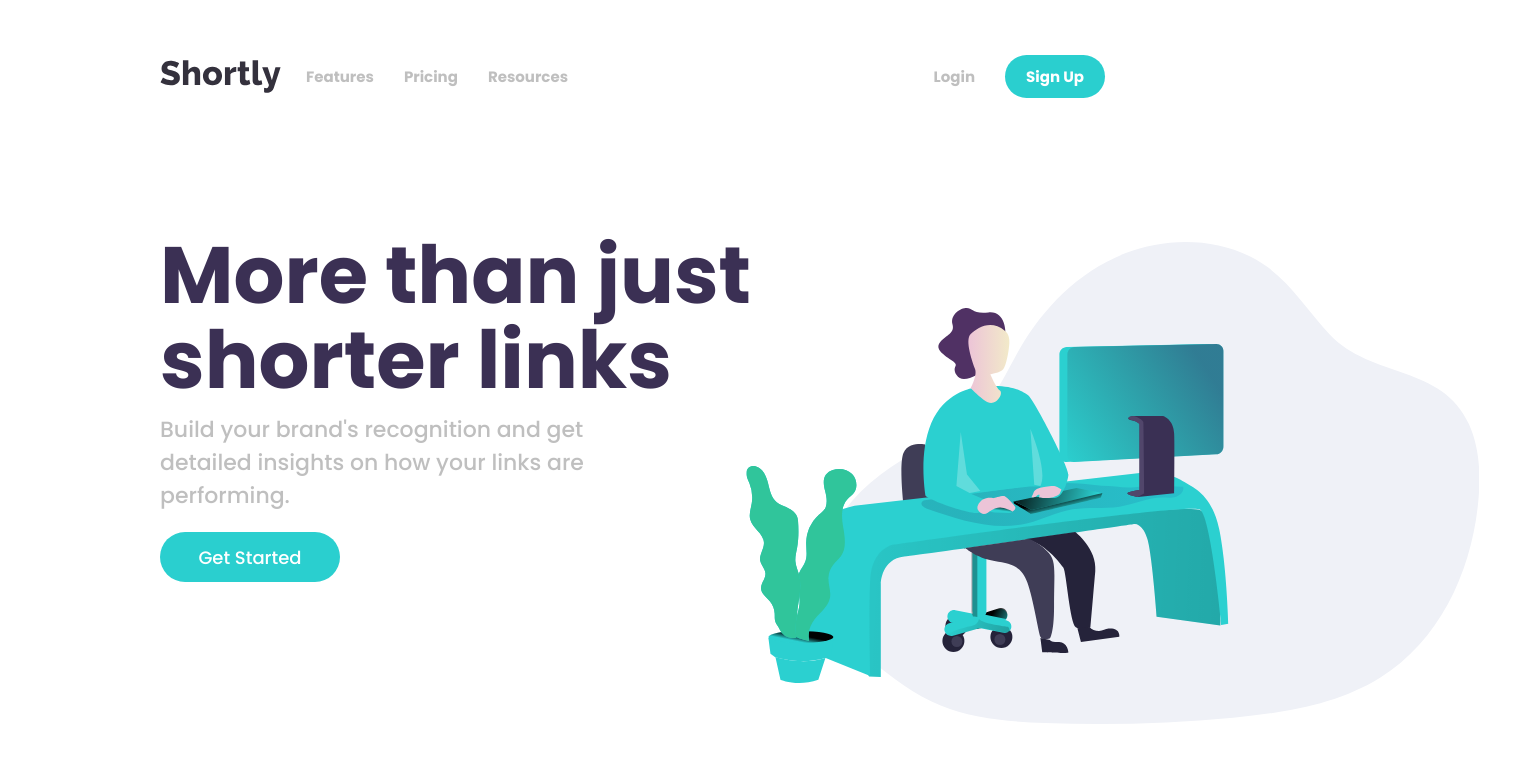
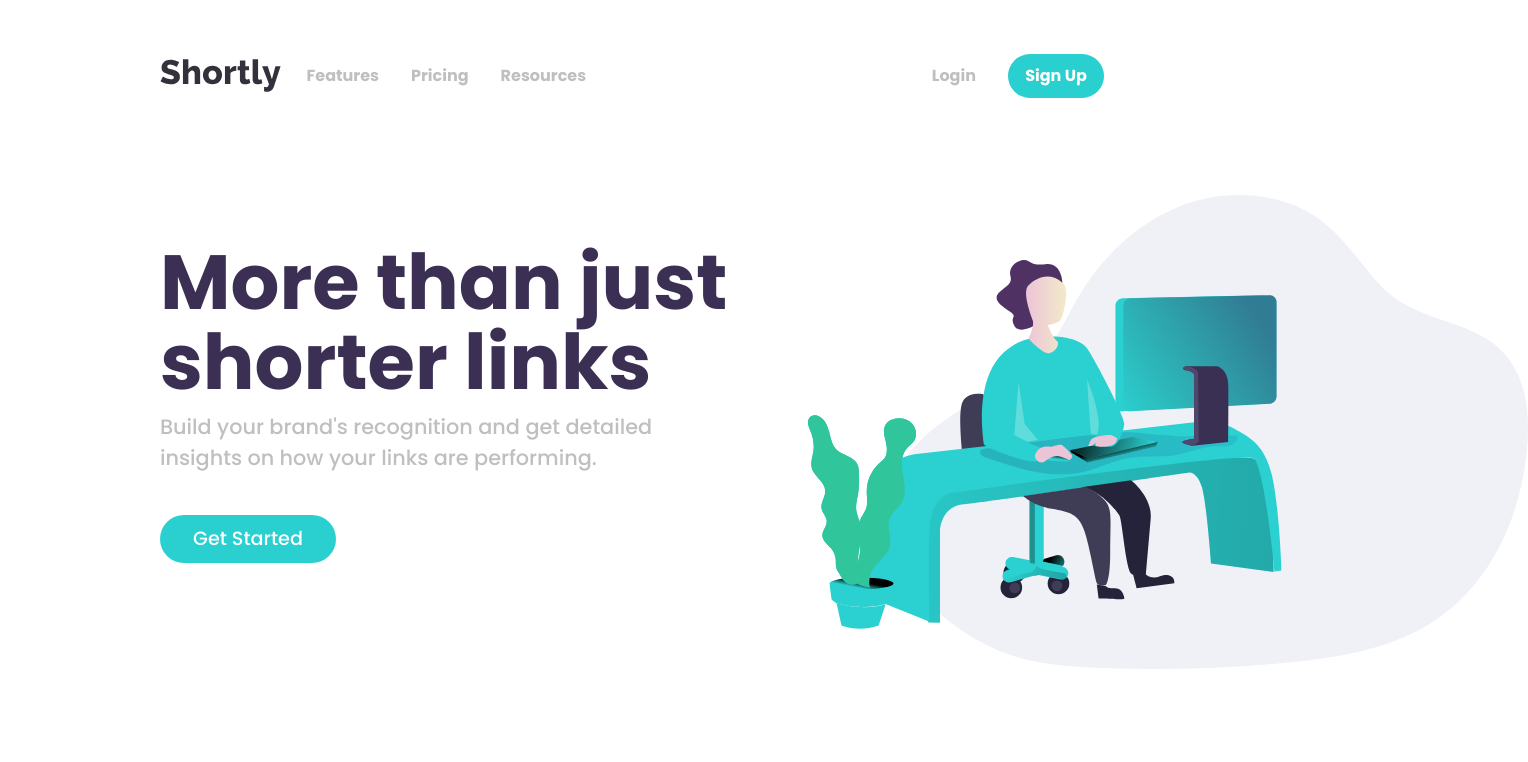
Before and after one commit to penguinboots/url-shortener, a React (Vite) app: page / in a window 1280 px wide. Shown: the top 762 px of the page, 1528 px wide, since content can reach past the window. Built offline with nearby package versions, Linux system fonts and the light colour scheme.

Commit message:
add css reset, adjust rems

```diff
--- a/src/App.scss
+++ b/src/App.scss
@@ -38,8 +38,8 @@ button {
 .btn-main {
   background-color: $base-cyan;
   color: white;
-  padding: 1rem;
-  border-radius: 3rem;
+  padding: 0.6rem;
+  border-radius: 1.8rem;
 }
 
 .btn-main:hover {
@@ -68,20 +68,20 @@ button {
   justify-content: space-between;
   font-weight: 600;
   margin: auto;
-  margin-top: 4rem;
+  margin-top: 2.4rem;
 
   .nav-left {
     display: flex;
     align-items: center;
     .logo {
-      margin-right: 1rem;
+      margin-right: 0.6rem;
     }
     .nav-menu-items {
       display: flex;
       align-items: center;
-      font-size: 1.5rem;
+      font-size: 1rem;
       li {
-        padding: 1.5rem;
+        padding: 1rem;
         color: $neu-gray;
       }
       li:hover {
@@ -95,9 +95,9 @@ button {
     .auth-items {
       display: flex;
       align-items: center;
-      font-size: 1.5rem;
+      font-size: 1rem;
       li {
-        padding: 1.5rem;
+        padding: 1rem;
         color: $neu-gray;
       }
       li:hover {
@@ -105,11 +105,11 @@ button {
       }
     }
     button {
-      width: 10rem;
+      width: 6rem;
     }
   }
   .hamburger-react {
-    margin: 4rem;
+    margin: 2.4rem;
   }
 
   /** Navbar - Responsive **/
@@ -117,7 +117,7 @@ button {
   @media only screen and (min-width: 320px) and (max-width: 767px) {
     margin-top: 0;
     .logo {
-      margin-left: 4rem;
+      margin-left: 2.4rem;
     }
     .nav-menu-items li {
       display: none;
@@ -146,7 +146,7 @@ button {
 .menu-window-active {
   height: 48rem;
   transition: ease height 1s;
-  margin-top: 5rem;
+  margin-top: 3rem;
   overflow: hidden;
 }
 
@@ -171,9 +171,9 @@ button {
   margin: auto;
   background-color: $base-dark-violet;
   color: white;
-  border-radius: 1rem;
+  border-radius: 0.6rem;
 
-  font-size: 2rem;
+  font-size: 1.2rem;
   font-weight: 600;
 
   .btn-main {
@@ -182,10 +182,10 @@ button {
     margin: none;
   }
   ul {
-    padding: 2rem;
+    padding: 1.2rem;
   }
   li {
-    padding: 2rem 0rem;
+    padding: 1.2rem 0rem;
     text-align: center;
   }
   li:hover {
@@ -193,7 +193,7 @@ button {
   }
 
   hr {
-    margin: 2.5rem 0rem;
+    margin: 1.5rem 0rem;
     opacity: 50%;
   }
 }
@@ -204,25 +204,21 @@ button {
   h1 {
     color: $base-dark-violet;
     font-weight: 700;
-    font-size: 8rem;
-    line-height: 8.5rem;
+    font-size: 4.8rem;
+    line-height: 5rem;
   }
   p {
     color: $neu-gray;
     font-weight: 500;
-    font-size: 2.2rem;
+    font-size: 1.3rem;
     width: 60%;
-    padding: 1rem 0;
-  }
-  button {
-    margin: 1rem 0;
-    width: 18rem;
-    height: 5rem;
+    padding: 0.6rem 0;
   }
   @media only screen and (min-width: 320px) and (max-width: 767px) {
     display: flex;
     flex-direction: column;
     width: 100%;
+    overflow: hidden;
 
     .hero-banner {
       overflow: hidden;
@@ -232,8 +228,26 @@ button {
 
     .hero-text {
       order: 2;
+      text-align: center;
+      margin-top: 2.4rem;
+      h1 {
+        font-size: 2.7rem;
+        line-height: 3rem;
+      }
+      p {
+        width: 100%;
+        font-size: 1.2rem;
+        margin: 0.6rem 0;
+      }
+      button {
+        margin: 0.2rem 0;
+        width: 11rem;
+        height: 3rem;
+        font-size: 1.2rem;
+      }
     }
   }
+
   @media only screen and (min-width: 768px) and (max-width: 1024px) {
     display: flex;
     flex-direction: column;
@@ -241,9 +255,8 @@ button {
     margin: auto;
 
     .hero-banner {
-      overflow: hidden;
       width: 100%;
-      margin: 5rem 0;
+      margin: 3rem 0;
       order: 1;
     }
     .hero-text {
@@ -255,29 +268,36 @@ button {
 
       width: 100%;
       p {
-        margin: 2rem;
+        margin: 1.2rem;
       }
     }
     button {
-      width: 22rem;
-      height: 6rem;
-      font-size: 2.2rem;
+      width: 13.2rem;
+      height: 3.6rem;
+      font-size: 1.3rem;
     }
   }
   @media only screen and (min-width: 1024px) {
     width: 75%;
 
     .hero-text {
-      width: 80rem;
+      width: 55rem;
       z-index: 2;
-      margin-top: 12rem;
+      margin-top: 8rem;
       position: relative;
+
+      button {
+        margin: 2rem 0;
+        width: 11rem;
+        height: 3rem;
+        font-size: 1.2rem;
+      }
     }
     .hero-banner {
-      padding-top: 5rem;
+      margin-top: 10rem;
       z-index: 1;
       position: relative;
-      transform: translate(80%, -40rem);
+      transform: translate(90%, -35rem);
       max-height: 55rem;
     }
   }
--- a/src/index.css
+++ b/src/index.css
@@ -1,14 +1,81 @@
-* {
+body {
+  font-size: 1.8rem;
+  font-family: 'Poppins', sans-serif;
+}
+
+/* Box sizing rules */
+*,
+*::before,
+*::after {
   padding: 0;
   margin: 0;
   box-sizing: border-box;
 }
 
-html {
-  font-size: 62.5%;
+/* Remove default margin */
+body,
+h1,
+h2,
+h3,
+h4,
+p,
+figure,
+blockquote,
+dl,
+dd {
+  margin: 0;
 }
 
+/* Remove list styles on ul, ol elements with a list role, which suggests default styling will be removed */
+ul[role='list'],
+ol[role='list'] {
+  list-style: none;
+}
+
+/* Set core root defaults */
+html:focus-within {
+  scroll-behavior: smooth;
+}
+
+/* Set core body defaults */
 body {
-  font-size: 1.8rem;
-  font-family: 'Poppins', sans-serif;
+  min-height: 100vh;
+  text-rendering: optimizeSpeed;
+  line-height: 1.5;
 }
+
+/* A elements that don't have a class get default styles */
+a:not([class]) {
+  text-decoration-skip-ink: auto;
+}
+
+/* Make images easier to work with */
+img,
+picture {
+  max-width: 100%;
+  display: block;
+}
+
+/* Inherit fonts for inputs and buttons */
+input,
+button,
+textarea,
+select {
+  font: inherit;
+}
+
+/* Remove all animations, transitions and smooth scroll for people that prefer not to see them */
+@media (prefers-reduced-motion: reduce) {
+  html:focus-within {
+   scroll-behavior: auto;
+  }
+
+  *,
+  *::before,
+  *::after {
+    animation-duration: 0.01ms !important;
+    animation-iteration-count: 1 !important;
+    transition-duration: 0.01ms !important;
+    scroll-behavior: auto !important;
+  }
+}
```
